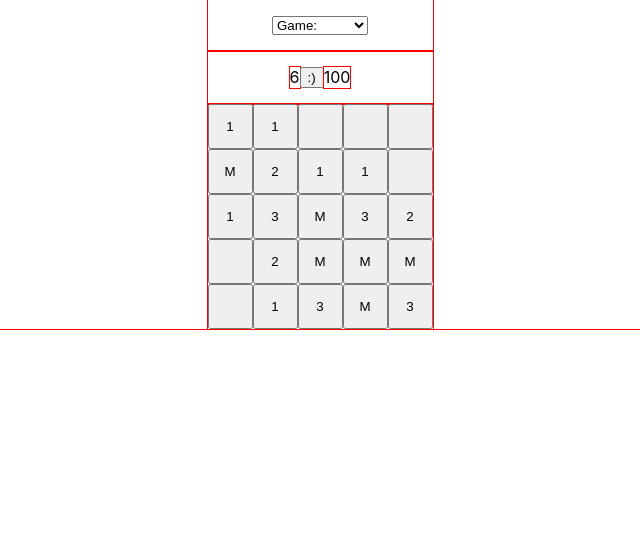
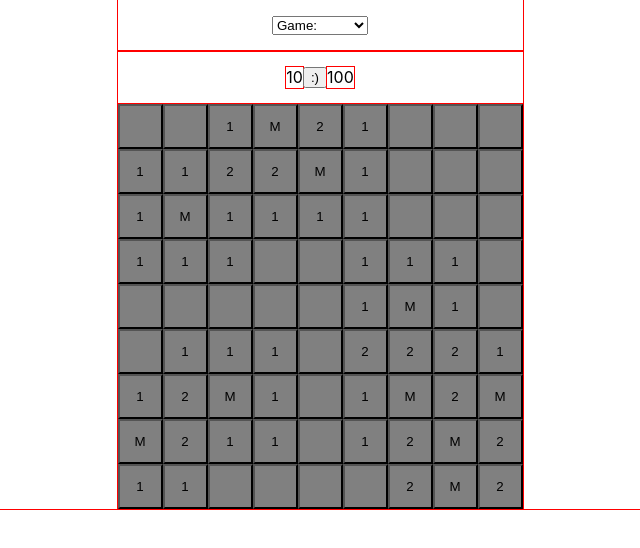
Before and after one commit to piyukore06/minesweeper, a React (Create React App) app: page / in a window 1280 px wide. Shown: the top 548 px of the page, without its empty margins (320-960 px from the left). Built offline with nearby package versions, Linux system fonts and the light colour scheme.

Commit message:
Added Tile explosion

```diff
--- a/src/App.tsx
+++ b/src/App.tsx
@@ -6,6 +6,7 @@ import Playground from './Components/Playground';
 import { Games } from './Constants/Game';
 
 export const GameContext = React.createContext(Games.find((game) => game.id === 'beginner'));
+GameContext.displayName = 'GameContext';
 
 // create a flex container
 // create a menu of dropdowns
@@ -17,15 +18,13 @@ export const GameContext = React.createContext(Games.find((game) => game.id ===
 // think about how to use xstate and state mgmt
 
 function App() {
-  const [gameId, setGameId] = useState('beg');
+  const [gameType, setGameType] = useState(Games[0]);
   return (
     <div className="body">
       <div className="flex-container">
-        <GameContext.Provider value={Games.find((game) => game.id === gameId)}>
-          <Menu onGameChange={setGameId} />
-          <Header />
-          <Playground />
-        </GameContext.Provider>
+        <Menu onGameChange={setGameType} />
+        <Header gameType={gameType} />
+        <Playground gameType={gameType} />
       </div>
     </div>
   );
--- a/src/Components/Header.tsx
+++ b/src/Components/Header.tsx
@@ -1,19 +1,13 @@
 import React from 'react';
 import { GameContext } from '../App';
+import { GameType } from '../interfaces';
 
 const Display = (props: { value: number }) => {
     return <div>{props.value}</div>
 }
-const Header = () => {
+const Header = ({ gameType }: { gameType: GameType }) => {
     return <div className="header">
-        <GameContext.Consumer>
-            {(game) => {
-                if (game) {
-                    return <Display value={game.numberOfMines} />
-                }
-                return null;
-            }}
-        </GameContext.Consumer>
+        <Display value={gameType.numberOfMines} />
         <button>:)</button>
         <Display value={100} />
     </div>
--- a/src/Components/Playground.tsx
+++ b/src/Components/Playground.tsx
@@ -1,27 +1,92 @@
 import React from 'react';
-import { GameContext } from '../App';
 import { createInitialState } from '../Constants/Game';
+import { GameType, TileState, Place, GameState } from '../interfaces';
 
-const Playground = () => {
-    return <div className="playground">
-        <GameContext.Consumer>
-            {(game) => {
-                if (game) {
-                    console.log(game)
-                    document.documentElement.style.setProperty('--number-of-rows', game.numberOfRows + '');
-                    document.documentElement.style.setProperty('--number-of-columns', game.numberOfColumns + '');
-                    const tiles = createInitialState(game);
-                    return tiles.map((row) =>
-                        row.map(
-                            (tile) =>
-                                <button key={tile.id} className="tile">{tile.value || ''}</button>
-                        )
-                    );
-                }
-                return null;
-            }}
-        </GameContext.Consumer>
-    </div>
+type Props = { gameType: GameType };
+type State = { tiles: TileState[][], gameState: GameState };
+class Playground extends React.Component<Props, State> {
+
+    componentDidMount() {
+        const { gameType } = this.props;
+        if (gameType) {
+            this.updateGameType(gameType);
+        }
+    }
+
+    componentDidUpdate(prevProps: Props) {
+        if (this.props.gameType.id !== prevProps.gameType.id) {
+            this.updateGameType(this.props.gameType);
+        }
+    }
+
+    updateGameType(gameType: GameType) {
+        document.documentElement.style.setProperty('--number-of-rows', gameType.numberOfRows + '');
+        document.documentElement.style.setProperty('--number-of-columns', gameType.numberOfColumns + '');
+        const tiles = createInitialState(gameType);
+        this.setState({ tiles, gameState: GameState.PLAYING });
+    }
+
+    showOrExplode = (tile: TileState) => {
+        const [rowIndex, columnIndex] = tile.id.split('_').map(Number);
+        const { tiles } = this.state;
+        if (tile.value === 'M') {
+            // Expode
+            this.setState({ gameState: GameState.LOST });
+        } else if (tile.value === 0) {
+            // const newTiles = this.getAdjecentTiles(tiles, { rowIndex, columnIndex });
+        } else {
+            this.setState({
+                tiles: this.showTile(tiles, rowIndex, columnIndex)
+            });
+        }
+        // get adjecent tiles, mark adjecent tiles
+        // find tiles which have zero value
+        // find next adjecfent times, except the ones covered by last iteration, recursively
+        // if tile value is not zero stop
+    }
+
+    isPlaceValid = ({ rowIndex, columnIndex }: Place) => {
+        return !(rowIndex < 0 || rowIndex >= this.props.gameType!.numberOfRows) && !(columnIndex < 0 || columnIndex >= this.props.gameType!.numberOfColumns);
+    }
+    getTileValue = (rowIndex: number, columnIndex: number) => {
+        if (this.isPlaceValid({ rowIndex, columnIndex })) {
+            return this.state.tiles[rowIndex][columnIndex];
+        }
+        return false;
+    }
+
+    showTile = (tiles: TileState[][], rowIndex: number, columnIndex: number) => {
+        return [
+            ...tiles.slice(0, rowIndex),
+            [...tiles[rowIndex].slice(0, columnIndex), { ...tiles[rowIndex][columnIndex], isShown: true }, ...tiles[rowIndex].slice(columnIndex + 1)],
+            ...tiles.slice(rowIndex + 1),
+        ]
+    }
+
+    render() {
+        if (this.state) {
+            const { gameState, tiles } = this.state;
+            return <div className="playground">
+                {tiles.map((row) =>
+                    row.map(
+                        (tile) => {
+                            const exploded = gameState === GameState.LOST && tile.value === 'M';
+                            const backgroundColor = exploded ? 'red' : tile.isShown ? 'blue' : 'gray'
+                            return (<button
+                                key={tile.id}
+                                className="tile"
+                                style={{ backgroundColor }}
+                                onClick={() => { this.showOrExplode(tile) }}
+                            >
+                                {tile.value || ''}
+                            </button>)
+                        }
+                    )
+                )}
+            </div>
+        }
+        return null;
+    }
 }
 
 export default Playground;
--- a/src/Constants/Game.ts
+++ b/src/Constants/Game.ts
@@ -1,33 +1,40 @@
-import { GameState, Place, TileState } from "../interfaces";
+import { GameType, Place, TileState } from "../interfaces";
 
-export const Games: GameState[] = [
-    { id: 'beg', numberOfRows: 5, numberOfColumns: 5, numberOfMines: 6 },
+export const Games: GameType[] = [
     { id: 'beginner', numberOfRows: 9, numberOfColumns: 9, numberOfMines: 10 },
     { id: 'intermediate', numberOfRows: 16, numberOfColumns: 16, numberOfMines: 40 },
     { id: 'expert', numberOfRows: 16, numberOfColumns: 30, numberOfMines: 99 },
 ];
 
-export const createInitialState = ({ numberOfRows, numberOfColumns, numberOfMines }: GameState): TileState[][] => {
-    const allMines = getUniqueMines(numberOfMines, numberOfColumns * numberOfRows - 1);
+export const createInitialState = ({ numberOfRows, numberOfColumns, numberOfMines }: GameType): TileState[][] => {
+    const allMines = getUniqueMines(numberOfMines, numberOfColumns * numberOfRows - 1, numberOfColumns);
     return Array(numberOfRows).fill(0).map((_, rowIndex) => {
         return Array(numberOfColumns).fill(0).map((_, columnIndex) => {
             const current = { rowIndex, columnIndex };
             const max = { rowIndex: numberOfRows - 1, columnIndex: numberOfColumns - 1 };
-            const numberOfTile = getTileNumber(current, numberOfColumns);
+            const id = getTileId({ rowIndex, columnIndex });
             return {
-                id: `${rowIndex}_${columnIndex}`,
-                value: allMines[numberOfTile] ? 'M' : getTileValue(allMines, current, max),
+                id,
+                value: allMines[id] ? 'M' : getTileValue(allMines, current, max),
                 isShown: false,
             }
         })
     });
 }
 
-const getUniqueMines = (numberOfMines: number, totalTiles: number) => {
+const getUniqueMines = (numberOfMines: number, totalTiles: number, numberOfColumns: number): any => {
     const mines: any = {};
     while (true) {
         if (Object.keys(mines).length === numberOfMines) {
-            return mines;
+            return Object.keys(mines).reduce((acc, cur) => {
+                let row = 0;
+                let val = Number(cur);
+                while (val >= numberOfColumns) {
+                    row++;
+                    val = val - numberOfColumns;
+                }
+                return { ...acc, [getTileId({ rowIndex: row, columnIndex: val })]: 'M' }
+            }, {});
         }
         const radomMinePlace = Math.floor(Math.random() * totalTiles);
         mines[radomMinePlace + ''] = 'M';
@@ -46,34 +53,32 @@ const getTileValue = (
     const lastColumnIndex = isIndexValid(current.columnIndex - 1, max.columnIndex) && current.columnIndex - 1;
     const nextColumnIndex = isIndexValid(current.columnIndex + 1, max.columnIndex) && current.columnIndex + 1;
 
-    const getTileNumberr = (pl: Place) => getTileNumber(pl, max.columnIndex + 1);
-
-    const value = [
+    return [
+        // check rowIndex - 1, columnIndex - 1
+        isIndexDefined(lastRowIndex) && isIndexDefined(lastColumnIndex) && allMines[getTileId({ rowIndex: lastRowIndex, columnIndex: lastColumnIndex })],
         // check rowIndex - 1, columnIndex
-        isIndexDefined(lastRowIndex) && allMines[getTileNumberr({ rowIndex: lastRowIndex, columnIndex })],
-        // check rowIndex - 1, columnIndex - 1
-        isIndexDefined(lastRowIndex) && isIndexDefined(lastColumnIndex) && allMines[getTileNumberr({ rowIndex: lastRowIndex, columnIndex: lastColumnIndex })],
+        isIndexDefined(lastRowIndex) && allMines[getTileId({ rowIndex: lastRowIndex, columnIndex })],
         // check rowIndex - 1, columnIndex + 1
-        isIndexDefined(lastRowIndex) && isIndexDefined(nextColumnIndex) && allMines[getTileNumberr({ rowIndex: lastRowIndex, columnIndex: nextColumnIndex })],
+        isIndexDefined(lastRowIndex) && isIndexDefined(nextColumnIndex) && allMines[getTileId({ rowIndex: lastRowIndex, columnIndex: nextColumnIndex })],
 
         // check rowIndex, columnIndex - 1
-        isIndexDefined(lastColumnIndex) && allMines[getTileNumberr({ rowIndex, columnIndex: lastColumnIndex })],
+        isIndexDefined(lastColumnIndex) && allMines[getTileId({ rowIndex, columnIndex: lastColumnIndex })],
         // check rowIndex, columnIndex + 1
-        isIndexDefined(nextColumnIndex) && allMines[getTileNumberr({ rowIndex, columnIndex: nextColumnIndex })],
+        isIndexDefined(nextColumnIndex) && allMines[getTileId({ rowIndex, columnIndex: nextColumnIndex })],
 
         // check rowIndex + 1, columnIndex - 1
-        isIndexDefined(nextRowIndex) && isIndexDefined(lastColumnIndex) && allMines[getTileNumberr({ rowIndex: nextRowIndex, columnIndex: lastColumnIndex })],
+        isIndexDefined(nextRowIndex) && isIndexDefined(lastColumnIndex) && allMines[getTileId({ rowIndex: nextRowIndex, columnIndex: lastColumnIndex })],
         // check rowIndex + 1, columnIndex
-        isIndexDefined(nextRowIndex) && allMines[getTileNumberr({ rowIndex: nextRowIndex, columnIndex })],
+        isIndexDefined(nextRowIndex) && allMines[getTileId({ rowIndex: nextRowIndex, columnIndex })],
         // check rowIndex + 1, columnIndex + 1
-        isIndexDefined(nextRowIndex) && isIndexDefined(nextColumnIndex) && allMines[getTileNumberr({ rowIndex: nextRowIndex, columnIndex: nextColumnIndex })],
-    ];
-    return value.filter(Boolean).length;
+        isIndexDefined(nextRowIndex) && isIndexDefined(nextColumnIndex) && allMines[getTileId({ rowIndex: nextRowIndex, columnIndex: nextColumnIndex })],
+    ].filter(Boolean).length;
 }
 
 const isIndexValid = (index: number, maxIndex: number) => {
     return !
         (index < 0 || index >= maxIndex);
 }
+
 const isIndexDefined = (index: number | undefined | false): index is number => index !== false && index !== undefined;
-const getTileNumber = (current: Place, numberOfColumns: number) => current.rowIndex * numberOfColumns + current.columnIndex;
+const getTileId = (current: Place) => current.rowIndex + '_' + current.columnIndex;
--- a/src/interfaces.ts
+++ b/src/interfaces.ts
@@ -1,8 +1,14 @@
-export interface GameState {
-    id: 'beginner' | 'intermediate' | 'expert' | 'beg',
+export interface GameType {
+    id: 'beginner' | 'intermediate' | 'expert',
     numberOfRows: number,
     numberOfColumns: number,
     numberOfMines: number
+}
+
+export enum GameState {
+    WON = 'won',
+    LOST = 'lost',
+    PLAYING = 'playing'
 }
 
 export type TileStateValue = 0 | 1 | 2 | 3 | 4 | 5 | 6 | 7 | 8 | 'M';
```
Also changed, not shown: src/Components/Menu.tsx (+7 -3 lines).
